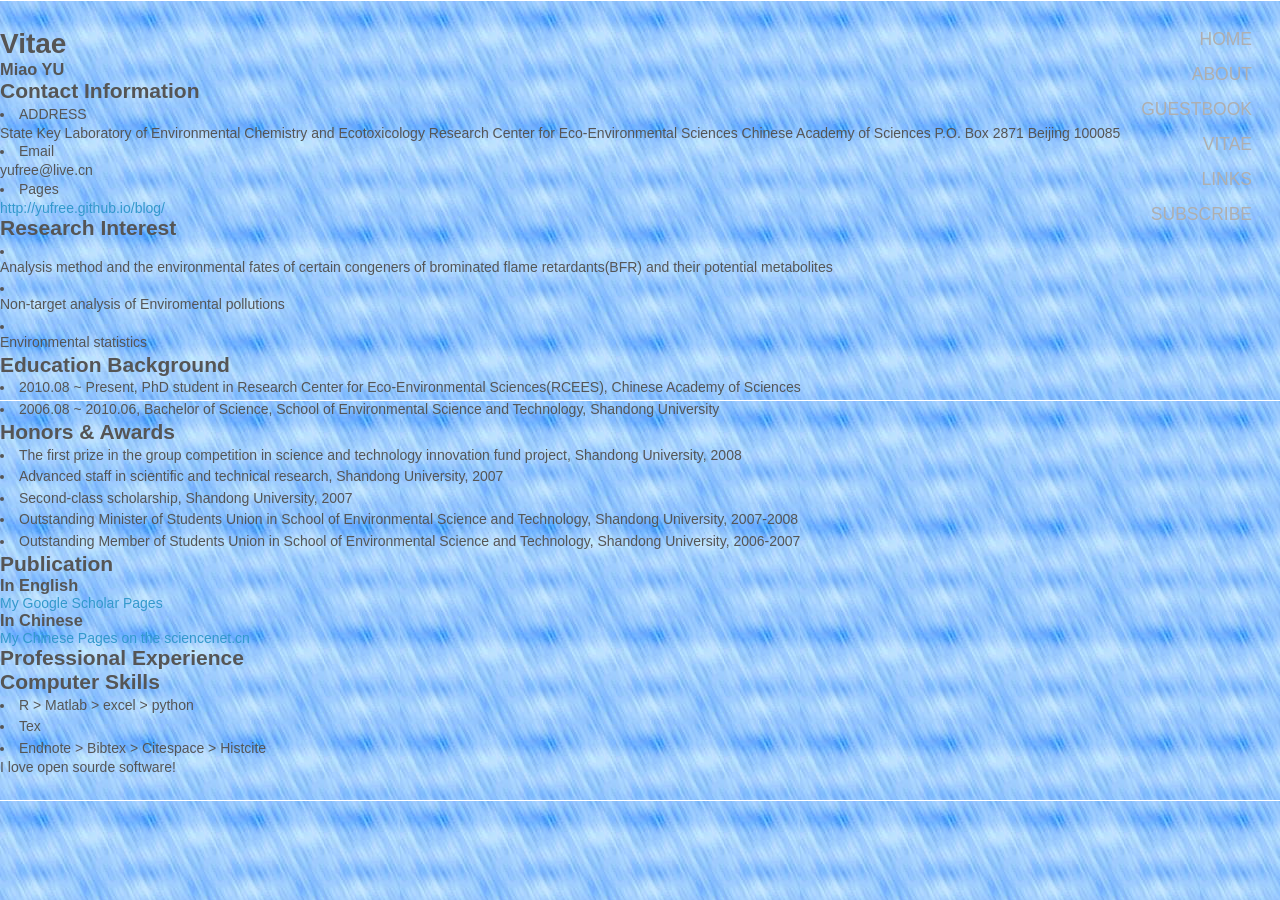
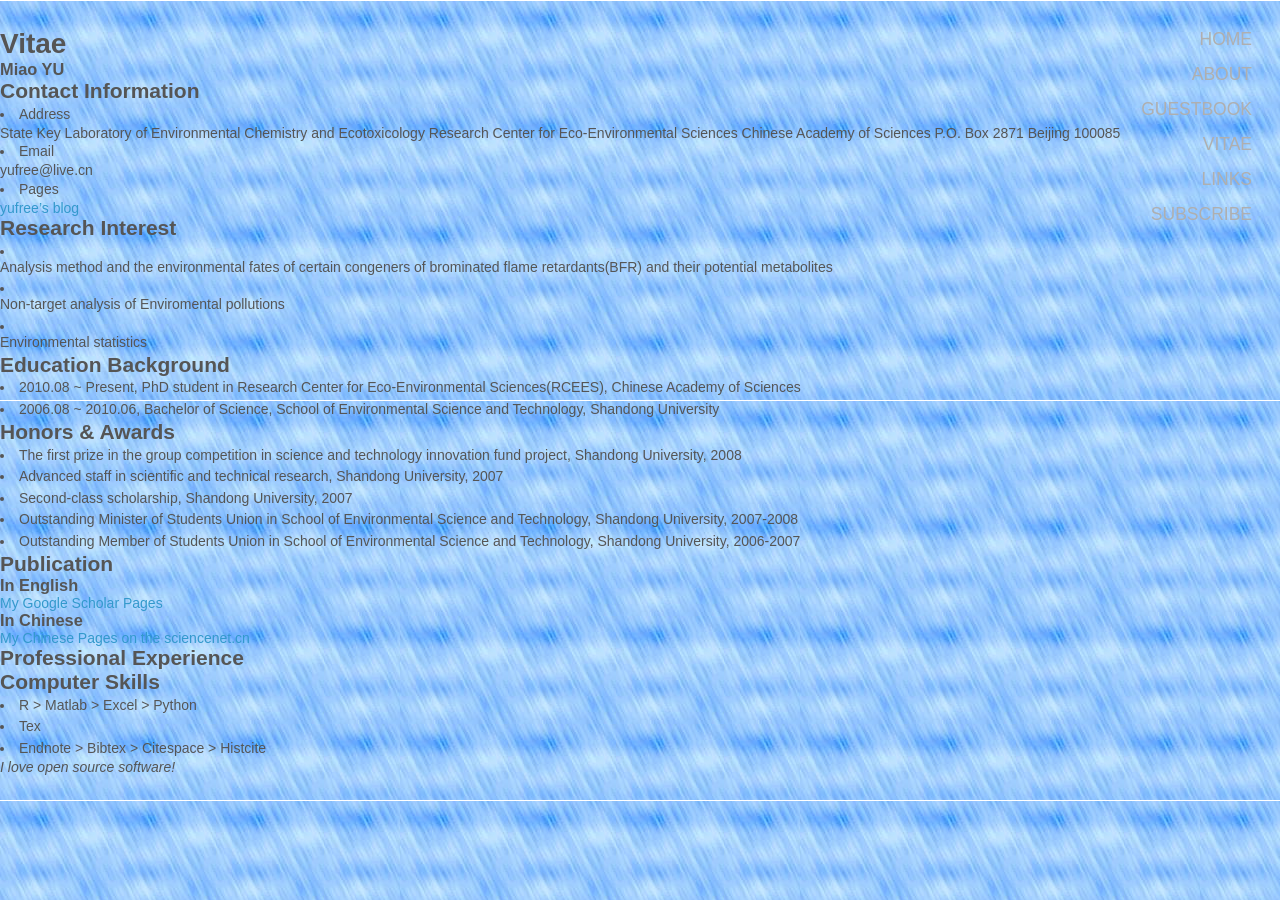
Before and after one commit to yufree/blog, a Jekyll site: the page built from vitae/index.md, in a window 1280 px wide. Built offline with Jekyll 4.4.1, drawn with Linux system fonts in a browser that asks for light colours; some web fonts are replaced; Markdown is read by kramdown in place of the engine named in the settings.

Commit message:
something wrong with display

```diff
--- a/feed/index.html
+++ b/feed/index.html
@@ -10,7 +10,7 @@
     <atom:link href="{{ site.url }}/feed/" rel="self" type="application/rss+xml" />
     <link>http://yihui.name</link>
     <lastBuildDate>{{ site.time | date_to_xmlschema }}</lastBuildDate>
-    <webMaster>xie@yihui.name</webMaster>
+    <webMaster>yufree@live.cn</webMaster>
     {% for post in site.posts limit:10 %}
     <item>
       <title>{{ post.title | xml_escape }}</title>
--- a/vitae/index.md
+++ b/vitae/index.md
@@ -6,7 +6,7 @@ title: Vitae
 
 ## Contact Information
 
-- ADDRESS
+- Address
 
 State Key Laboratory of Environmental Chemistry and Ecotoxicology Research Center for Eco-Environmental Sciences
 Chinese Academy of Sciences
@@ -19,7 +19,7 @@ yufree@live.cn
 
 - Pages
 
-<http://yufree.github.io/blog/>
+[yufree's blog](http://yufree.github.io/blog/)
 
 ## Research Interest
 
@@ -56,8 +56,8 @@ yufree@live.cn
 
 ## Computer Skills
 
-- R > Matlab > excel > python
+- R > Matlab > Excel > Python
 - Tex
 - Endnote > Bibtex > Citespace > Histcite
 
-I love open sourde software!
+_I love open source software!_
```
Also changed, not shown: _posts/2013-05-20-hello-world.md (+0 -3 lines), about/index.md (+3 -2 lines), links/index.md (+2 -5 lines), 1 other file.
